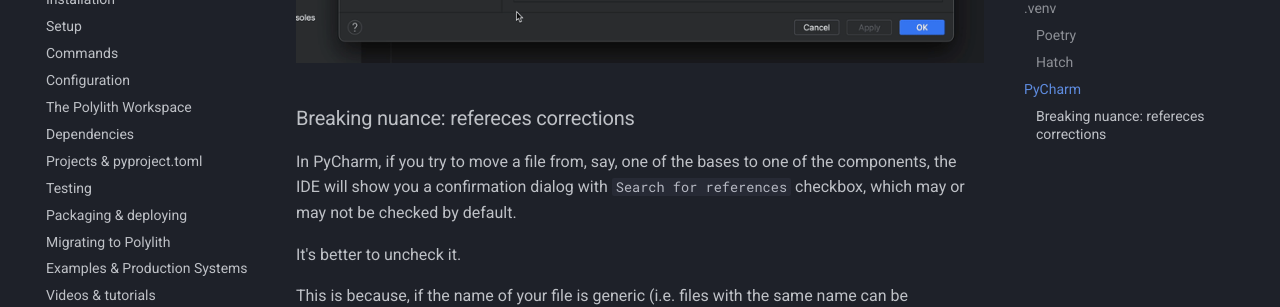
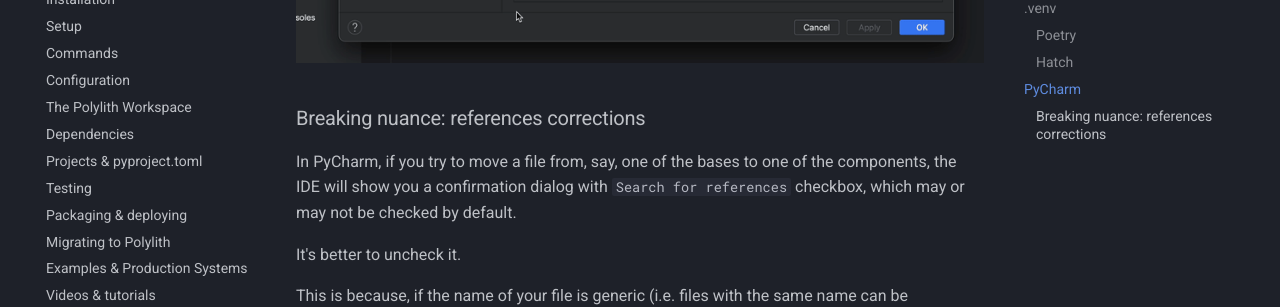
Before and after one commit to DavidVujic/python-polylith-docs, an MkDocs documentation site: the page built from docs/ide.md, in a window 1280 px wide and 900 px high, scrolled down 1924 px. Shown: the part 154-461 px from the top of the window. Built offline with MkDocs 1.6.1 and Material for MkDocs 9.7.7, drawn with Linux system fonts in a browser that asks for light colours; comment, search, counter and statistics services are not loaded.

Commit message:
Update docs/ide.md
Co-authored-by: David Vujic <david@vujic.se>

```diff
--- a/docs/ide.md
+++ b/docs/ide.md
@@ -70,7 +70,7 @@ Everything should now be set up correctly for PyCharm!
 
 ![PyCharm Virtual Environment setup](img/pycharm-venv-setup.gif)
 
-### Breaking nuance: refereces corrections
+### Breaking nuance: references corrections
 
 In PyCharm, if you try to move a file from, say, one of the bases to one of the components, the IDE will show you a confirmation dialog with `Search for references` checkbox, which may or may not be checked by default.
 
```
